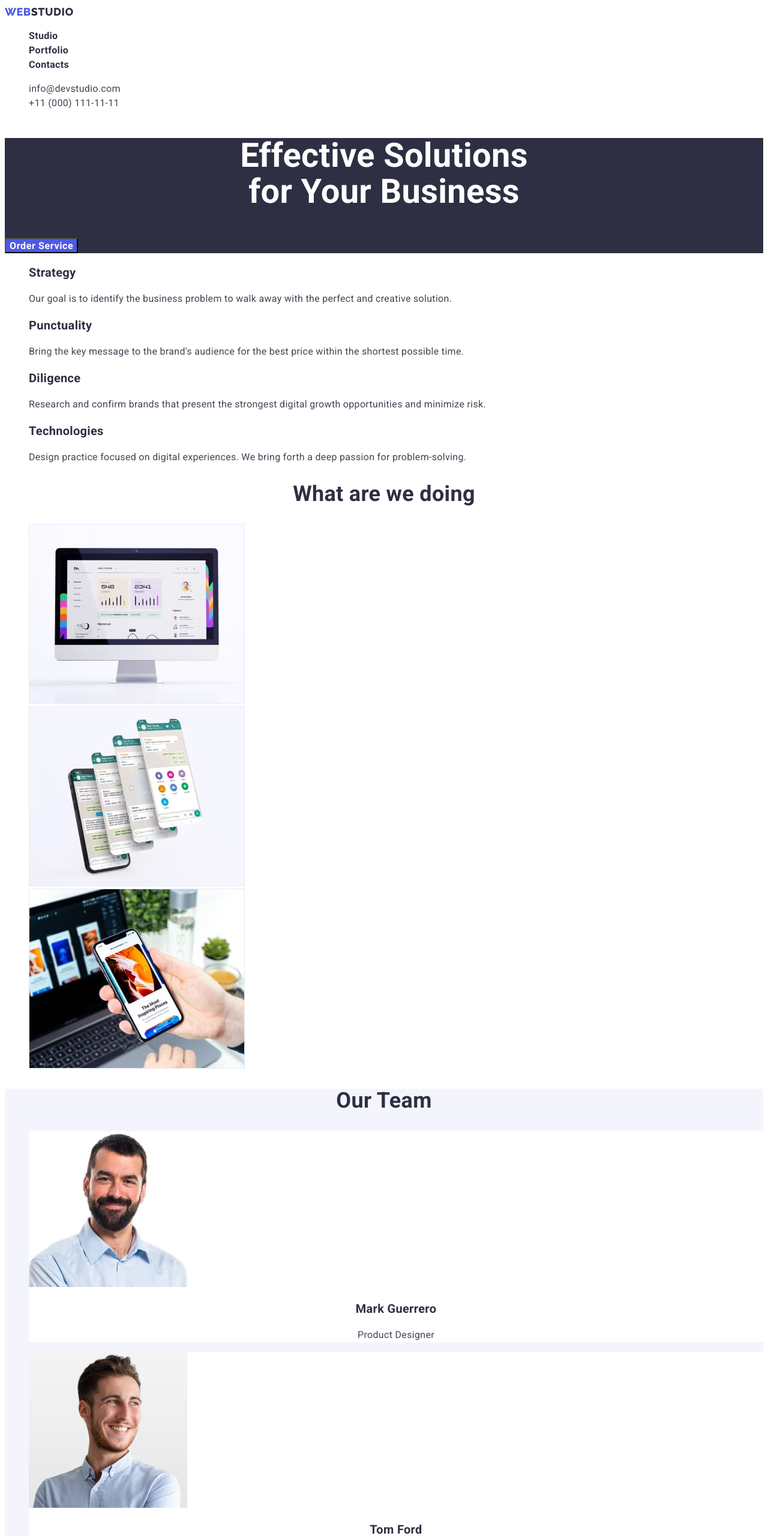
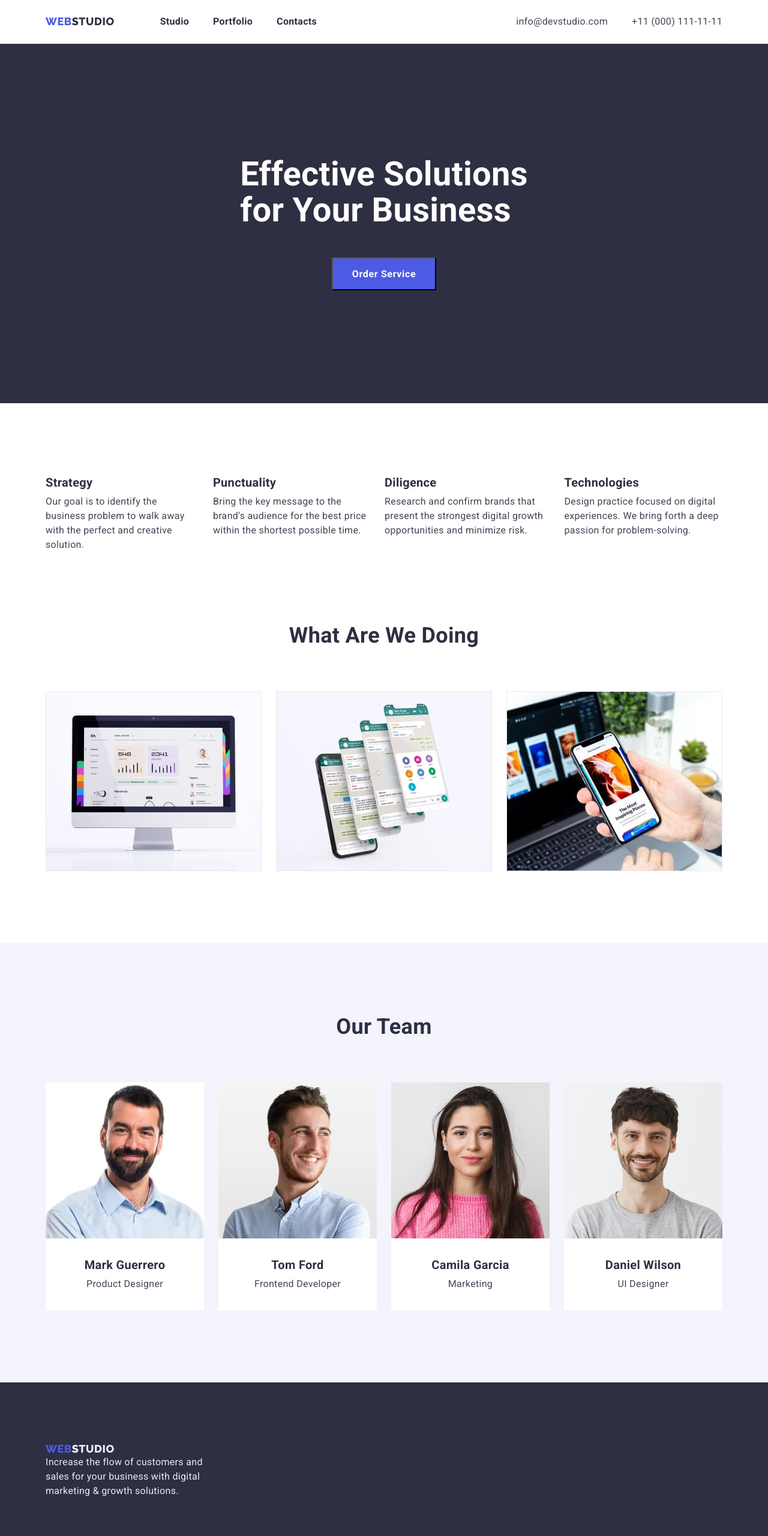
Before and after one commit to sNadiia/goit-markup-hw-03, a plain HTML site: page index.html in a window 1280 px wide. Shown: the top 2560 px of the page at 60% size. Drawn offline with nearby package versions, Linux system fonts and the light colour scheme; a web font is replaced by a local one.

Commit message:
HW 3
1 варіант

```diff
--- a/css/styles.css
+++ b/css/styles.css
@@ -1,4 +1,3 @@
-
 
 
 :root {
@@ -23,8 +22,33 @@ body { color: var(--main-text-color);
     letter-spacing: 0.02em;
     font-size: 16px;
 }
+h1,h2,h3,h4,h5,h6,h7,p {
+    margin: 0;
+}
+ul {
+    margin: 0;
+    padding-left: 0;
+}
+img {
+  display: block;
+  max-width: 100%;
+  height: auto;
+}
 /*  Constant */
 
+.container {
+    width: 1158px;
+    padding-left: 15px;
+    padding-right: 15px;
+    margin: 0 auto;
+    /* outline: 1px solid sienna; */
+}
+
+.section {
+    padding-top: 120px;
+    padding-bottom: 120px;
+
+}
 
 /* ======= Header Шапка сторінки ======= */
 
@@ -36,7 +60,10 @@ line-height: 1.33;
 letter-spacing: 0.03em;
 text-transform: uppercase;
 color: var(--web-color);
+
+margin-right: 76px;
 }
+
 
 .logo-studio {
     color:var(--title-color);
@@ -46,8 +73,11 @@ color: var(--web-color);
 font-weight: 600;
 line-height: 1.5;
 color: var(--title-color);
+}
+.item-link:not(:last-child) {
+margin-right: 40px;
+}
 
-}
 .links:hover, .links:focus {
     color:var(--main-text-color);
 }
@@ -59,19 +89,47 @@ color: var(--title-color);
 color: inherit;
 line-height: 1.5;
 }
-.tel:hover, .tel:focus, .mail:hover, .mail:focus {color: var(--web-color); }
+.tel:hover, .tel:focus, .mail:hover, .mail:focus {
+    color: var(--web-color);
+}
+
+.mail {
+    margin-right: 40px;
+}
+.container-header, .header-nav, .links, .header-list {
+        display: flex;
+        align-items: center;
+    }
+.container-header {
+    padding-top: 24px ;
+    padding-bottom: 24px ;
+    border-bottom: 1px solid #E7E9FC;
+}
+.header-list {
+    margin-left: auto;
+}
 
 /* === section 1 Заголовна частина ====== */
 
 .heading, .footer {
     background-color: var(--title-color);
 }
+.heading-container {
+    display: flex;
+    flex-direction: column;
+    justify-content: flex-start;
+align-items: center;
+padding-top: 188px;
+padding-bottom: 188px;
+}
 .heading-title {
     font-weight: 600;
     font-size: 56px;
     line-height: 1.07;
-    text-align: center;
     color: var(--white-color);
+
+   margin-bottom: 48px;
+
 }
 .button {
 background-color: var(--web-color);
@@ -82,10 +140,15 @@ line-height: 1.19;
 letter-spacing: 0.04em;
 color: var(--white-color);
 cursor: pointer;
+
+padding: 16px 32px;
 }
+
  .button:active {
     background-color: #404BBF;
 }
+
+
 /* ======= section 2 Особливості роботи ======*/
 
  .visually-hidden {
@@ -102,15 +165,27 @@ cursor: pointer;
   overflow: hidden;
 }
 
+
 .feature-items {
 color: var(--title-color);
 font-weight: 600;
 font-size: 20px;
 line-height: 1.2;
+
+margin-bottom: 8px;
 }
 .feature-text {
 line-height: 1.5;
 }
+
+.features-list {
+    display: flex;
+    justify-content: space-between;
+    gap: 24px;
+}
+
+
+
 /* ======== section 3 Фото контент ======= */
 
 .images-title, .employees-title {
@@ -118,12 +193,27 @@ font-weight: 600;
 font-size: 36px;
 line-height: 1.11;
 text-align: center;
-color: var(--title-color)}
-
-
+color: var(--title-color)
+}
+.images-title{
+    margin-bottom: 72px;
+    text-transform: capitalize;
+}
+.images-list {
+    display: flex;
+    flex-wrap: wrap;
+    gap: 24px;
+}
+.photo-container {
+    padding-bottom: 120px;
+}
 /* ========  section 4 Співробітники =======*/
-.employees {background: var(--cloud-background);}
-
+.employees {
+background: var(--cloud-background);
+}
+.employees-title {
+margin-bottom: 72px;
+}
 .employees-icon {
 background-color: var(--white-color);
 }
@@ -133,17 +223,31 @@ font-size: 20px;
 line-height: 1.2;
 text-align: center;
 color: var(--title-color);
+
+margin-bottom: 8px;
 }
 .employees-text {
 line-height: 1.5;
 text-align: center;
+}
+.employees-list{
+    display: flex;
+    flex-wrap: wrap;
+    gap: 24px;
+
+}
+.employees-sign {
+    padding-top: 32px;
+    padding-bottom: 32px;
+
 }
 /* ========= footer підвал ============== */
 
 
 .footer-text {
 line-height: 1.5;
-color: var(--footer-text-color)}
+color: var(--footer-text-color);
+}
 .logo-footer {
 font-family: 'Raleway';
 font-weight: 800;
@@ -152,9 +256,18 @@ line-height: 1.17;
 letter-spacing: 0.03em;
 text-transform: uppercase;
 color: var(--web-color);
+
+margin-bottom: 16px;
 }
 
 .logo-studio-footer {color: var(--cloud-background)
+}
+
+.footer-tumbh {
+   display: inline-block;
+    padding-top: 100px;
+    padding-bottom: 100px;
+    max-width: 264px;
 }
 
 /* =========== Portfolio =============*/
@@ -169,7 +282,15 @@ letter-spacing: 0.04em;
 color: var(--web-color);
 background: var(--cloud-background);
 cursor: pointer;
+
+padding: 12px 24px;
+/* margin-right: 24px; */
+border: transparent;
 }
+.item-button:not(:last-child) {
+  margin-right: 24px;
+}
+
 .portfolio-button:active, .portfolio-button:hover, .portfolio-button:focus {
     background: var(--web-color);
     color: var(--white-color);
@@ -179,7 +300,35 @@ font-weight: 600;
 font-size: 20px;
 line-height: 1.2;
 color: var(--title-color);
+
+margin-bottom: 8px;
 }
 .text-portfolio {
 line-height: 1.5;
 }
+.list-buttons {
+    display: flex;
+    justify-content: center;
+}
+.container-buttons {
+    padding-top: 96px;
+    margin-bottom: 72px;
+
+}
+
+.list-portfolio {
+  display: flex;
+  flex-wrap: wrap;
+  column-gap: 24px;
+  row-gap: 48px;
+  padding-bottom: 120px;
+  width: calc(100%-48px)/3;
+}
+
+.sign-portfolio {
+padding-top: 32px;
+padding-bottom: 32px;
+padding-left: 16px;
+padding-right: 16px;
+border: 1px solid #E7E9FC;
+}
--- a/index.html
+++ b/index.html
@@ -8,37 +8,45 @@
     <link rel="preconnect" href="https://fonts.googleapis.com">
 <link rel="preconnect" href="https://fonts.gstatic.com" crossorigin>
 <link href="https://fonts.googleapis.com/css2?family=Raleway:wght@800&family=Roboto:wght@400;500;700;900&family=Unbounded:wght@200&display=swap" rel="stylesheet">
+<link rel="stylesheet" href="https://cdnjs.cloudflare.com/ajax/libs/modern-normalize/1.1.0/modern-normalize.min.css" integrity="sha512-wpPYUAdjBVSE4KJnH1VR1HeZfpl1ub8YT/NKx4PuQ5NmX2tKuGu6U/JRp5y+Y8XG2tV+wKQpNHVUX03MfMFn9Q==" crossorigin="anonymous" referrerpolicy="no-referrer" />
 
     <link rel="stylesheet" href="./css/styles.css">
   </head>
   <body>
     <!--Шапка сторінки-->
     <header class="header">
+      <div class="container">
+        <div class ="container-header">
           <nav class="header-nav">
             <a href="" class="logo">WEB<span class="logo-studio">STUDIO</span></a>
             <ul class="links">
-          <li><a href="" class="link-studio">Studio</a></li>
-          <li><a href="./portfolio.html" class="link-portfolio">Portfolio</a></li>
-          <li><a href="" class="link-contacts">Contacts</a></li>
+              <li class="item-link"><a href="./index.html" class="link-studio">Studio</a></li>
+              <li class="item-link"><a href="" class="link-portfolio">Portfolio</a></li>
+              <li class="item-link"><a href="" class="link-contacts">Contacts</a></li>
            </ul>
           </nav>
           <ul class="header-list">
            <li><a href="mailto:info@devstudio.com" class="mail">info@devstudio.com</a></li>
            <li><a href="tel:+110001111111" class="tel">+11 (000) 111-11-11</a></li>
           </ul>
+       </div>
+      </div>
     </header>
     <!--Основний контент-->
     <main>
       <!--Заголовна частина-->
-      <section class="heading">
+      <section class="heading ">
+        <div class="container heading-container">
           <h1 class="heading-title">
           Effective Solutions <br />
           for Your Business
         </h1>
         <button type="button" class="button">Order Service</button>
+      </div>
       </section>
       <!-- Особливості роботи-->
       <section class="features">
+        <div class="container section">
           <h2 class="visually-hidden">principle of work</h2>
         <ul class="features-list">
           <li>
@@ -70,9 +78,11 @@
             </p>
           </li>
         </ul>
+      </div>
       </section>
       <!--Фото контент-->
       <section class="images">
+        <div class="container photo-container">
           <h2 class="images-title">What are we doing</h2>
         <ul class="images-list">
           <li>
@@ -100,9 +110,11 @@
             />
           </li>
         </ul>
+      </div>
       </section>
       <!--Співробітники-->
       <section class="employees">
+        <div class="container section">
           <h2 class="employees-title">Our Team</h2>
         <ul class="employees-list">
           <li class="employees-icon">
@@ -112,8 +124,10 @@
               width="264"
               height="260"
             />
+            <div class="employees-sign">
               <h3 class="employees-subtitle">Mark Guerrero</h3>
             <p class="employees-text">Product Designer</p>
+            </div>
           </li>
           <li class="employees-icon">
             <img class="employees-item"
@@ -122,8 +136,10 @@
               width="264"
               height="260"
             />
+            <div class="employees-sign">
               <h3 class="employees-subtitle">Tom Ford</h3>
             <p class="employees-text">Frontend Developer</p>
+            </div>
           </li>
           <li class="employees-icon">
             <img class="employees-item"
@@ -132,8 +148,10 @@
               width="264"
               height="260"
             />
+            <div class="employees-sign">
               <h3 class="employees-subtitle">Camila Garcia</h3>
             <p class="employees-text">Marketing</p>
+            </div>
           </li>
           <li class="employees-icon">
             <img class="employees-item"
@@ -142,19 +160,26 @@
               width="264"
               height="260"
             />
+            <div class="employees-sign">
               <h3 class="employees-subtitle">Daniel Wilson</h3>
             <p class="employees-text">UI Designer</p>
+            </div>
           </li>
         </ul>
+      </div>
       </section>
     </main>
     <!--Підвал-->
     <footer class="footer">
+      <div class="container">
+       <div class="footer-tumbh">
          <a href="" class="logo-footer">WEB<span class="logo-studio-footer">STUDIO</span></a>
          <p class="footer-text">
         Increase the flow of customers and sales for your business with digital
         marketing & growth solutions.
         </p>
+       </div>
+      </div>
     </footer>
   </body>
 </html>
```
Also changed, not shown: portfolio.html (+39 -8 lines). Lines whose indentation alone changed are shown as unchanged.
